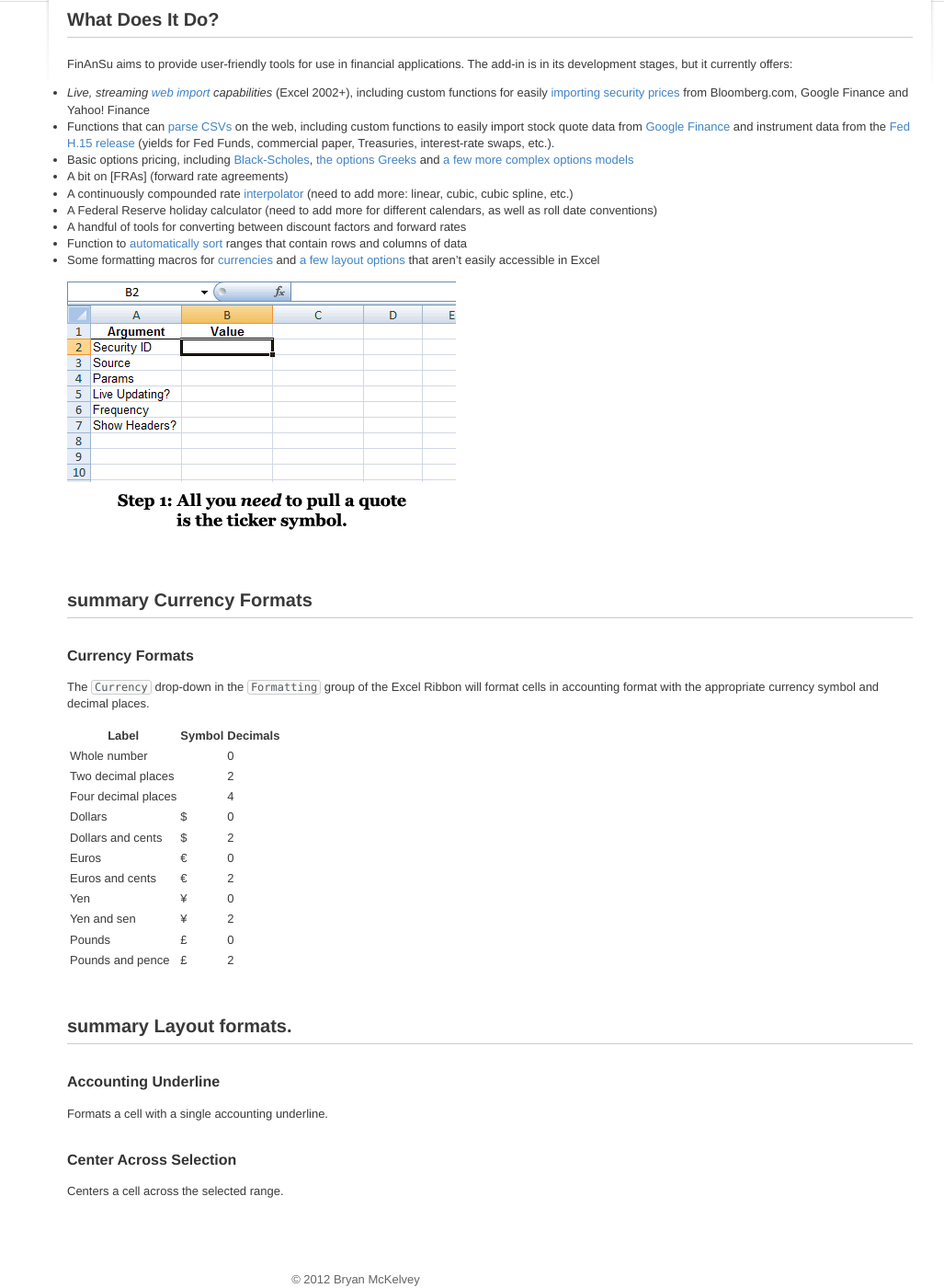
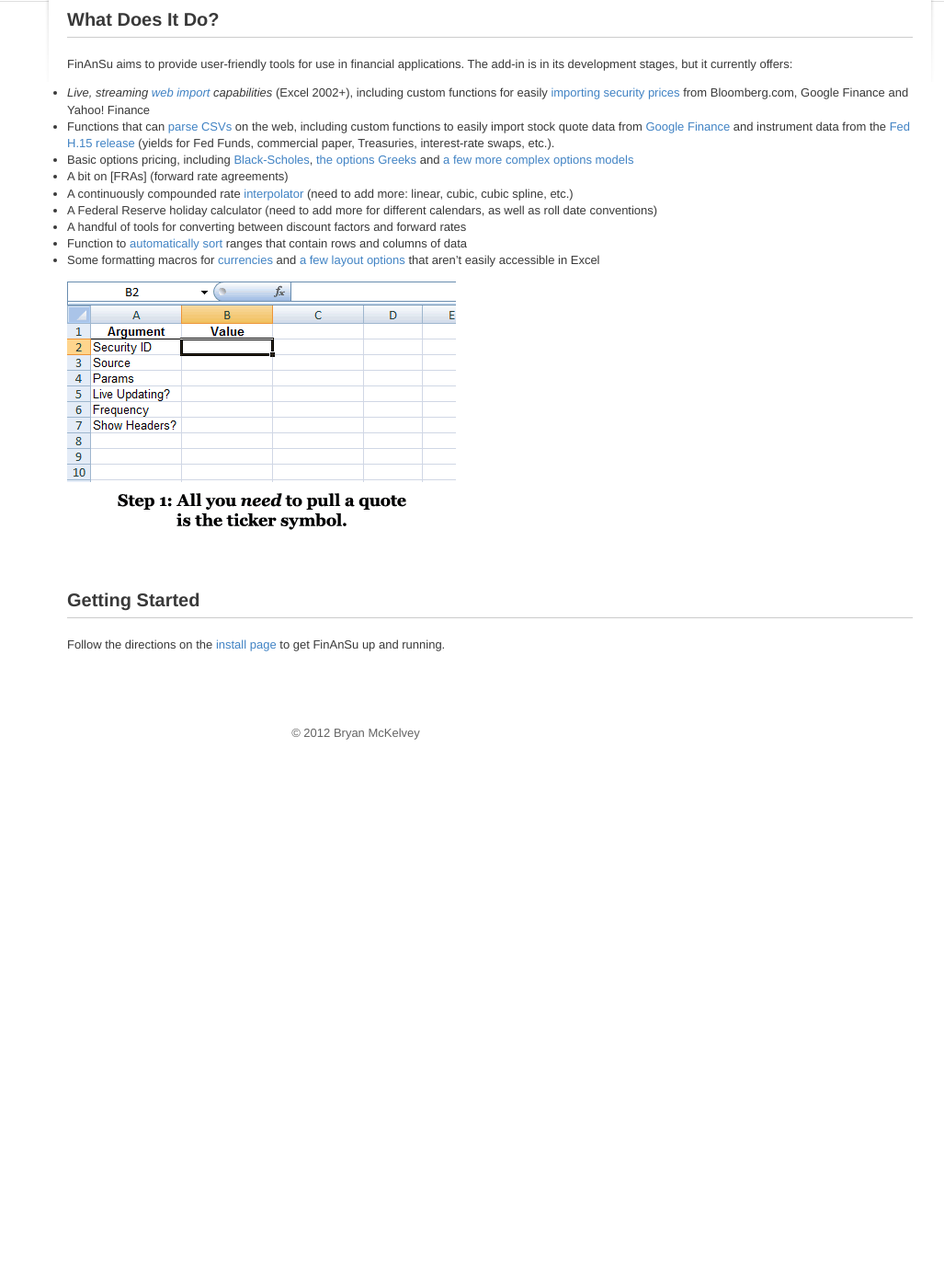
Before and after one commit to brymck/finansu, a Jekyll site: the page built from index.md, in a window 1280 px wide and 1400 px high, scrolled down 89 px. Shown: the whole window at 92% size, without its empty margins (253-1280 px from the left). Built offline with Jekyll 4.4.1, drawn with Linux system fonts in a browser that asks for light colours; Markdown is read by kramdown in place of the engine named in the settings; after the commit the page ends 900 px from its top, so only the background shows below that.

```diff
--- a/index.md
+++ b/index.md
@@ -33,88 +33,8 @@
 
 ![FinAnSu in action](img/quote.gif)
 
-#summary Currency Formats
+Getting Started
+===============
 
-Currency Formats
-----------------
-
-The `Currency` drop-down in the `Formatting` group of the Excel Ribbon will format cells in accounting format with the appropriate currency symbol and decimal places.
-
-<table>
-  <thead>
-    <tr>
-      <th>Label</th>
-      <th>Symbol</th>
-      <th>Decimals</th>
-    </tr>
-  </thead>
-  <tbody>
-    <tr>
-      <td>Whole number</td>
-      <td></td>
-      <td>0</td>
-    </tr>
-    <tr>
-      <td>Two decimal places</td>
-      <td></td>
-      <td>2</td>
-    </tr>
-    <tr>
-      <td>Four decimal places</td>
-      <td></td>
-      <td>4</td>
-    </tr>
-    <tr>
-      <td>Dollars</td>
-      <td>$</td>
-      <td>0</td>
-    </tr>
-    <tr>
-      <td>Dollars and cents</td>
-      <td>$</td>
-      <td>2</td>
-    </tr>
-    <tr>
-      <td>Euros</td>
-      <td>€</td>
-      <td>0</td>
-    </tr>
-    <tr>
-      <td>Euros and cents</td>
-      <td>€</td>
-      <td>2</td>
-    </tr>
-    <tr>
-      <td>Yen</td>
-      <td>¥</td>
-      <td>0</td>
-    </tr>
-    <tr>
-      <td>Yen and sen</td>
-      <td>¥</td>
-      <td>2</td>
-    </tr>
-    <tr>
-      <td>Pounds</td>
-      <td>£</td>
-      <td>0</td>
-    </tr>
-    <tr>
-      <td>Pounds and pence</td>
-      <td>£</td>
-      <td>2</td>
-    </tr>
-  </tbody>
-</table>
-
-#summary Layout formats.
-
-Accounting Underline
---------------------
-
-Formats a cell with a single accounting underline.
-
-Center Across Selection
------------------------
-
-Centers a cell across the selected range.
+Follow the directions on the [install page](installation.html) to get FinAnSu
+up and running.
```
Also changed, not shown: macro.md (+0 -2 lines), 1 other file.
